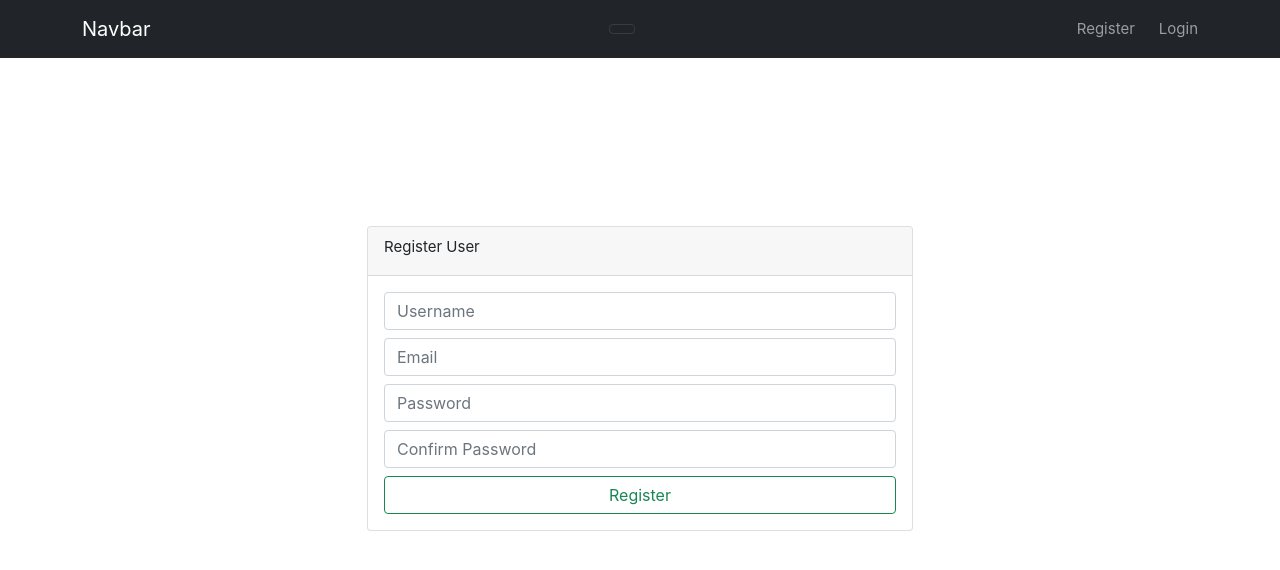
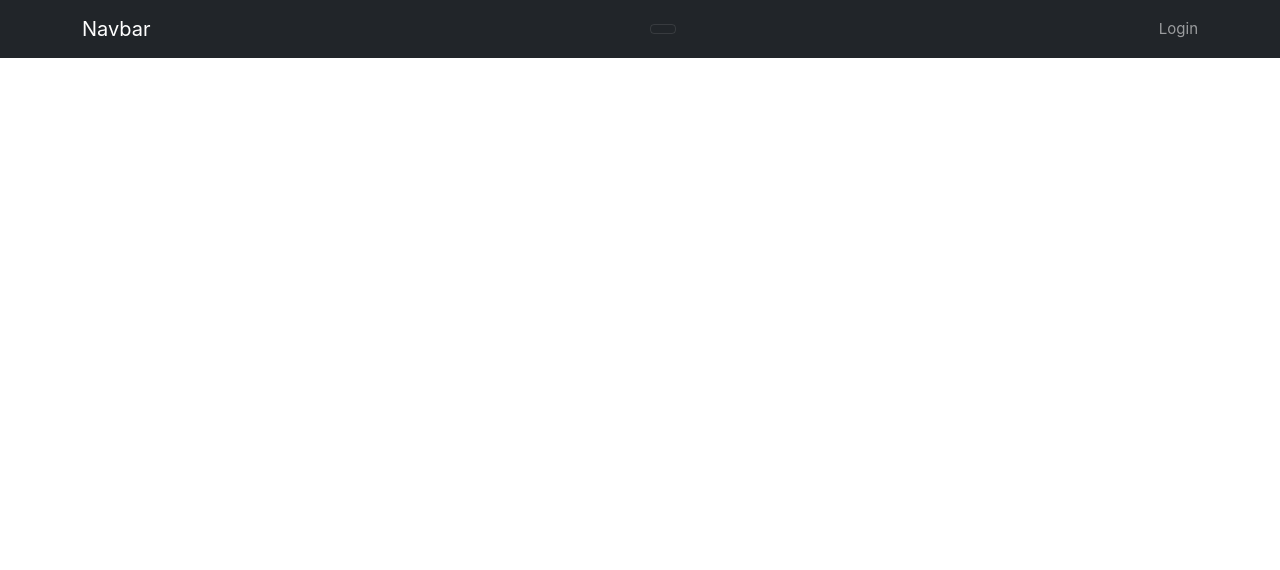
Before and after one commit to alikhan40310/private-routing-authentication-in-vue-js, a Vue app: page /register in a window 1280 px wide. Shown: the top 570 px of the page. Built offline with nearby package versions, Linux system fonts and the light colour scheme.

Commit message:
using authentication guard

```diff
--- a/src/components/Login.vue
+++ b/src/components/Login.vue
@@ -1,6 +1,7 @@
 <template>
   <div class="cusStyle">
     <div class="container">
+      <div class="newstyle">
         <div class="row justify-content-center">
           <div class="col-sm-12 col-md-8 col-lg-6">
             <div class="card">
@@ -8,20 +9,45 @@
                 <div class="card-title">Login User</div>
               </div>
               <div class="card-body">
-              <form class="gap-2 d-flex flex-column">
+                <form
+                  class="gap-2 d-flex flex-column"
+                  @submit.prevent="registerUser"
+                >
                   <div class="form-group">
                     <input
+                      v-model="username"
                       type="text"
                       class="form-control"
                       placeholder="Username"
+                      required
                     />
+                    <div class="error" v-if="userValidate">
+                      {{ userValidate }}
+                    </div>
                   </div>
                   <div class="form-group">
                     <input
+                      v-model="email"
+                      type="email"
+                      class="form-control"
+                      placeholder="Email"
+                      required
+                    />
+                    <div class="error" v-if="emailValidate">
+                      {{ emailValidate }}
+                    </div>
+                  </div>
+                  <div class="form-group">
+                    <input
+                      v-model="password"
                       type="password"
                       class="form-control"
                       placeholder="Password"
+                      required
                     />
+                    <div class="error" v-if="passwordValidate">
+                      {{ passwordValidate }}
+                    </div>
                   </div>
                   <button class="btn btn-outline-success form-control">
                     Login
@@ -33,17 +59,85 @@
         </div>
       </div>
     </div>
+  </div>
 </template>
 
 <script>
-export default {};
+export default {
+  name: "Register",
+  data() {
+    return {
+      username: "",
+      email: "",
+      password: "",
+      userValidate: "",
+      emailValidate: "",
+      passwordValidate: "",
+      users: [],
+
+      user: {
+        username: "",
+        email: "",
+        password: "",
+      },
+    };
+  },
+  methods: {
+    // validate form
+    registerUser() {
+      // username validation
+      if (this.username.length < 3) {
+        this.userValidate = "Username must be at least 3 characters";
+        return;
+      } else {
+        this.userValidate = "";
+      }
+      // email validation regex
+      if (
+        !/^(([^<>()\[\]\\.,;:\s@"]+(\.[^<>()\[\]\\.,;:\s@"]+)*)|(".+"))@((\[[0-9]{1,3}\.[0-9]{1,3}\.[0-9]{1,3}\.[0-9]{1,3}])|(([a-zA-Z\-0-9]+\.)+[a-zA-Z]{2,}))$/.test(
+          this.email
+        )
+      ) {
+        this.emailValidate = "Email is not valid";
+        return;
+      } else {
+        this.emailValidate = "";
+      }
+      // password validation
+      if (this.password.length < 6) {
+        this.passwordValidate = "Password must be at least 6 characters";
+        return;
+      } else {
+        this.passwordValidate = "";
+      }
+
+      //   storing data to object
+      this.user = {
+        username: this.username,
+        email: this.email,
+        password: this.password,
+      };
+
+      // push data in array
+      this.users.push(this.user);
+
+      localStorage.setItem("users", JSON.stringify(this.users));
+      console.log(this.user);
+      //   clear form
+      this.username = "";
+      this.email = "";
+      this.password = "";
+      //  redirect to login page
+      this.$router.push("/dashboard");
+    //   window.location.reload();
+    },
+  },
+};
 </script>
 
 <style>
-    .cusStyle{
-        display: flex;
-        justify-content: center;
-        align-items: center;
-        height: 80vh;
+.error {
+  color: red;
+  font-size: 12px;
 }
 </style>
--- a/src/components/Navbar.vue
+++ b/src/components/Navbar.vue
@@ -1,7 +1,7 @@
 <template>
   <nav class="navbar navbar-expand-lgd navbar-dark bg-dark">
     <div class="container">
-        <router-link class="navbar-brand" to="/">Navbar</router-link>
+      <router-link class="navbar-brand" to="/">Navbar</router-link>
 
       <button
         class="navbar-toggler"
@@ -17,19 +17,51 @@
 
       <div class="coldlapse navbard-collapse" id="navbarSupportedContent">
         <ul class="navbar-nav ml-auto d-flex flex-row gap-4">
-          <li class="nav-item active">
-            <router-link class="nav-link" to="/Register">Register</router-link>
+          <li class="nav-item active" v-if="!IsLogin">
+            <router-link class="nav-link" to="/Login">Login</router-link>
           </li>
-          <li class="nav-item">
-            <router-link class="nav-link" to="/Login">Login</router-link>
-
+          <!-- <li class="nav-item" v-if="!user">
+            <router-link class="nav-link" to="/Login">Dashboa</router-link>
+          </li> -->
+          <li class="nav-item" v-if="IsLogin">
+            <a class="nav-link" href="" @click.prevent="logOut">Log out</a>
           </li>
         </ul>
       </div>
+      <!-- <button class="btn btn-primary " @click="checkResult">click</button> -->
     </div>
   </nav>
 </template>
 
-<script></script>
+<script>
+export default {
+  name: "Navbar",
+  data() {
+    return {
+      IsLogin: JSON.parse(localStorage.getItem("user")) || false ,
+
+    };
+  },
+  methods: {
+    logOut() {
+        // delete item from local storage
+
+      localStorage.removeItem("user");
+        this.IsLogin = null;
+      this.$router.push("/login");
+        // window.location.reload();
+    },
+    checkResult() {
+      console.log(this.IsLogin);
+    },
+  },
+  mounted() {
+    // if local storage has active user
+    if (localStorage.getItem("user")) {
+      this.IsLogin = JSON.parse(localStorage.getItem("user"));
+    }
+  },
+};
+</script>
 
 <style></style>
--- a/src/components/Register.vue
+++ b/src/components/Register.vue
@@ -1,161 +1,41 @@
 <template>
-  <div class="cusStyle">
-    <div class="container">
-      <div class="newstyle">
-        <div class="row justify-content-center">
-          <div class="col-sm-12 col-md-8 col-lg-6">
-            <div class="card">
-              <div class="card-header">
-                <div class="card-title">Register User</div>
-              </div>
-              <div class="card-body">
-                <form
-                  class="gap-2 d-flex flex-column"
-                  @submit.prevent="registerUser"
-                >
-                  <div class="form-group">
-                    <input
-                      v-model="username"
-                      type="text"
-                      class="form-control"
-                      placeholder="Username"
-                      required
-                    />
-                    <div class="error" v-if="userValidate">
-                      {{ userValidate }}
-                    </div>
-                  </div>
-                  <div class="form-group">
-                    <input
-                      v-model="email"
-                      type="email"
-                      class="form-control"
-                      placeholder="Email"
-                      required
-                    />
-                    <div class="error" v-if="emailValidate">
-                      {{ emailValidate }}
-                    </div>
-                  </div>
-                  <div class="form-group">
-                    <input
-                      v-model="password"
-                      type="password"
-                      class="form-control"
-                      placeholder="Password"
-                      required
-                    />
-                    <div class="error" v-if="passwordValidate">
-                      {{ passwordValidate }}
-                    </div>
-                  </div>
-                  <div class="form-group">
-                    <input
-                      v-model="confirmPassword"
-                      type="password"
-                      class="form-control"
-                      placeholder="Confirm Password"
-                      required
-                    />
-                    <div class="error" v-if="confirmPasswordValidate">
-                      {{ confirmPasswordValidate }}
-                    </div>
-                  </div>
-                  <button class="btn btn-outline-success form-control">
-                    Register
-                  </button>
-                </form>
-              </div>
-            </div>
-          </div>
-        </div>
-      </div>
-    </div>
-  </div>
+
 </template>
 
 <script>
 export default {
-  name: "Register",
+  name: "Login",
   data() {
     return {
       username: "",
-      email: "",
       password: "",
-      confirmPassword: "",
       userValidate: "",
-      emailValidate: "",
-      passwordValidate: "",
-      confirmPasswordValidate: "",
-      users: [],
-      user: {
-        username: '',
-        email: '',
-        password: '',
-        confirmPassword: '',
-      },
+    //   passwordValidate: "",
+    //   users: JSON.parse(localStorage.getItem("users")) || [],
     };
   },
   methods: {
-    // validate form
-    registerUser() {
-      // username validation
-      if (this.username.length < 3) {
-        this.userValidate = "Username must be at least 3 characters";
-        return;
+    loginUser() {
+      if (this.username == "") {
+        this.userValidate = "Username is required";
       } else {
         this.userValidate = "";
       }
-      // email validation regex
-      if (
-        !/^(([^<>()\[\]\\.,;:\s@"]+(\.[^<>()\[\]\\.,;:\s@"]+)*)|(".+"))@((\[[0-9]{1,3}\.[0-9]{1,3}\.[0-9]{1,3}\.[0-9]{1,3}])|(([a-zA-Z\-0-9]+\.)+[a-zA-Z]{2,}))$/.test(
-          this.email
-        )
-      ) {
-        this.emailValidate = "Email is not valid";
-        return;
-      } else {
-        this.emailValidate = "";
-      }
-      // password validation
       if (this.password.length < 6) {
         this.passwordValidate = "Password must be at least 6 characters";
         return;
       } else {
         this.passwordValidate = "";
       }
-      // confirm password validation
-      if (this.password !== this.confirmPassword) {
-        this.confirmPasswordValidate = "Password does not match";
-        return;
-      } else {
-        this.confirmPasswordValidate = "";
-      }
-      this.user = {username: this.username, email: this.email, password: this.password, confirmPassword: this.confirmPassword};
+      //   local storage
+    //   if user name match with local storage
 
-      // push data in array
-      this.users.push(this.user);
-      // clear form
-
-      //   save data in local storage
-
-      localStorage.setItem("users", JSON.stringify(this.users));
-      console.log(this.user);
-
-      // save data in local storage
-      //   localStorage.setItem("username", JSON.stringify(this.username));
-      //   localStorage.setItem("email", JSON.stringify(this.email));
-      //   localStorage.setItem("password", JSON.stringify(this.password));
-      // redirect to login page
-      //   this.$router.push("/login");
+      console.log("local storage", lsUsers);
     },
   },
 };
 </script>
 
 <style>
-.error {
-  color: red;
-  font-size: 12px;
-}
+
 </style>
--- a/src/views/Dashboard.vue
+++ b/src/views/Dashboard.vue
@@ -1,18 +1,32 @@
 <template>
-    <div class="container">
-        <h2>hello login</h2>
+  <div class="container">
+    <div class="center">
+      <h2>You're Logged In</h2>
     </div>
+  </div>
 </template>
 
 <script>
-export default {
-
-}
+export default {};
 </script>
 
 <style>
-    h2{
-        font-size: 30px;
-        color: white;
-    }
+h2 {
+  font-size: 30px;
+  color: black;
+}
+
+.cusStyle {
+  display: flex;
+  justify-content: center;
+  align-items: center;
+  height: 80vh;
+}
+.center{
+    text-align: center;
+    justify-content: center;
+    align-items: center;
+    display: flex;
+    height: 80vh;
+}
 </style>
```
Also changed, not shown: src/router/index.js (+21 -4 lines). Lines whose indentation alone changed are shown as unchanged.
